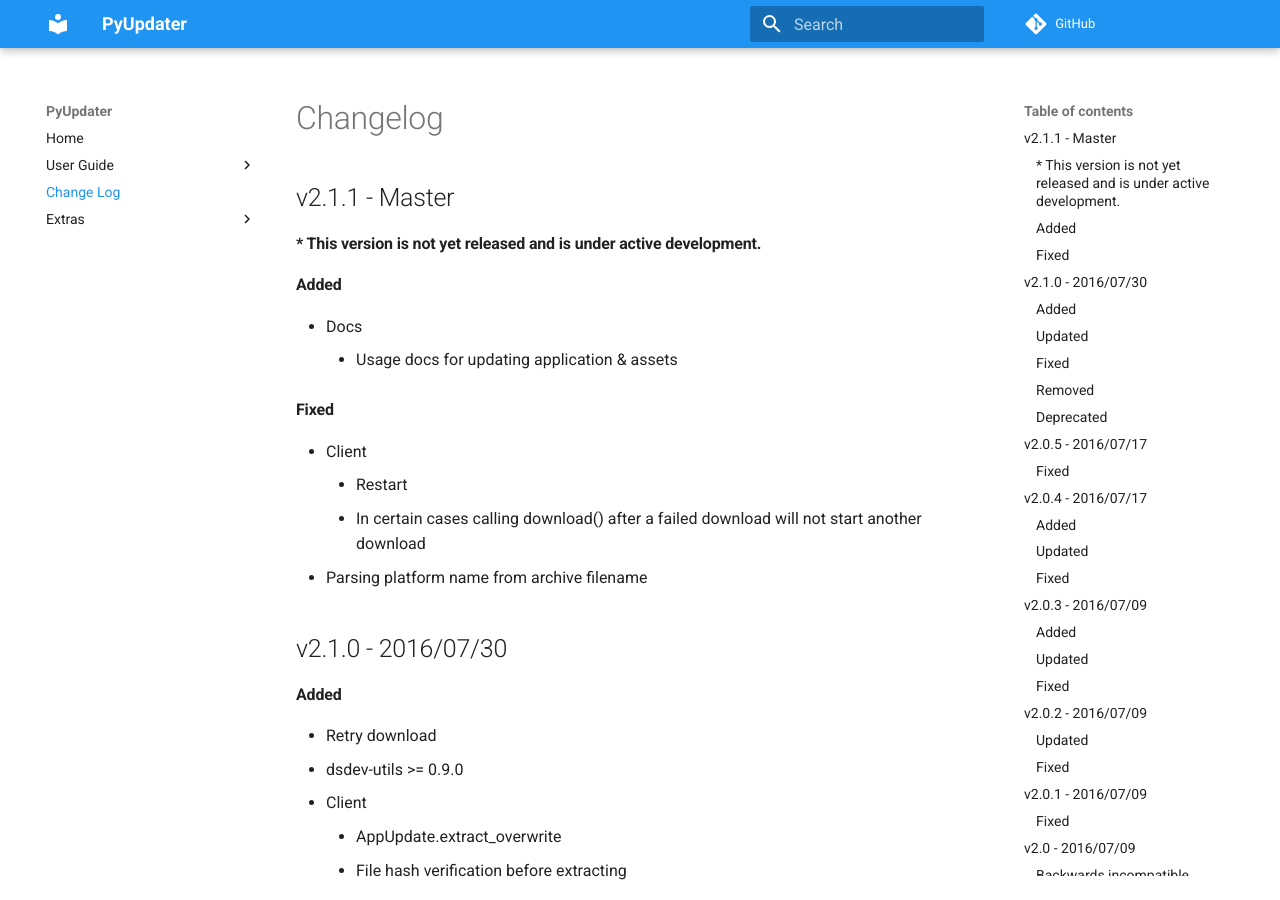
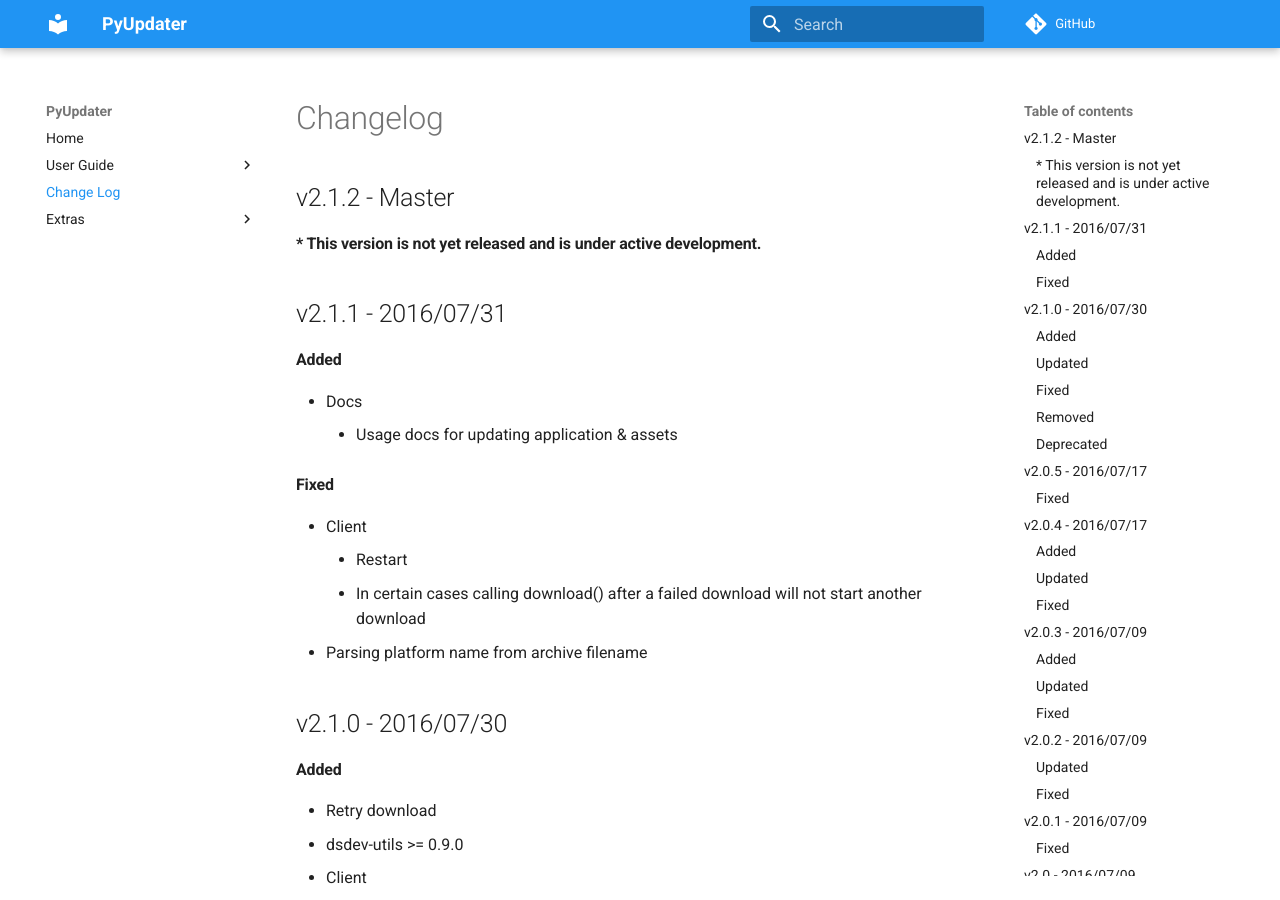
Before and after one commit to Digital-Sapphire/PyUpdater, an MkDocs documentation site: the page built from docs/changelog.md, in a window 1280 px wide and 900 px high. Built offline with MkDocs 1.6.1 and Material for MkDocs 9.7.7, drawn with Linux system fonts in a browser that asks for light colours; comment, search, counter and statistics services are not loaded; old or Windows-style settings are respelled for this version of MkDocs.

Commit message:
Release v2.1.1

```diff
--- a/docs/changelog.md
+++ b/docs/changelog.md
@@ -1,7 +1,10 @@
 # Changelog
 
-## v2.1.1 - Master
+## v2.1.2 - Master
 ####* This version is not yet released and is under active development.
+
+
+## v2.1.1 - 2016/07/31
 
 ####Added
 
```
